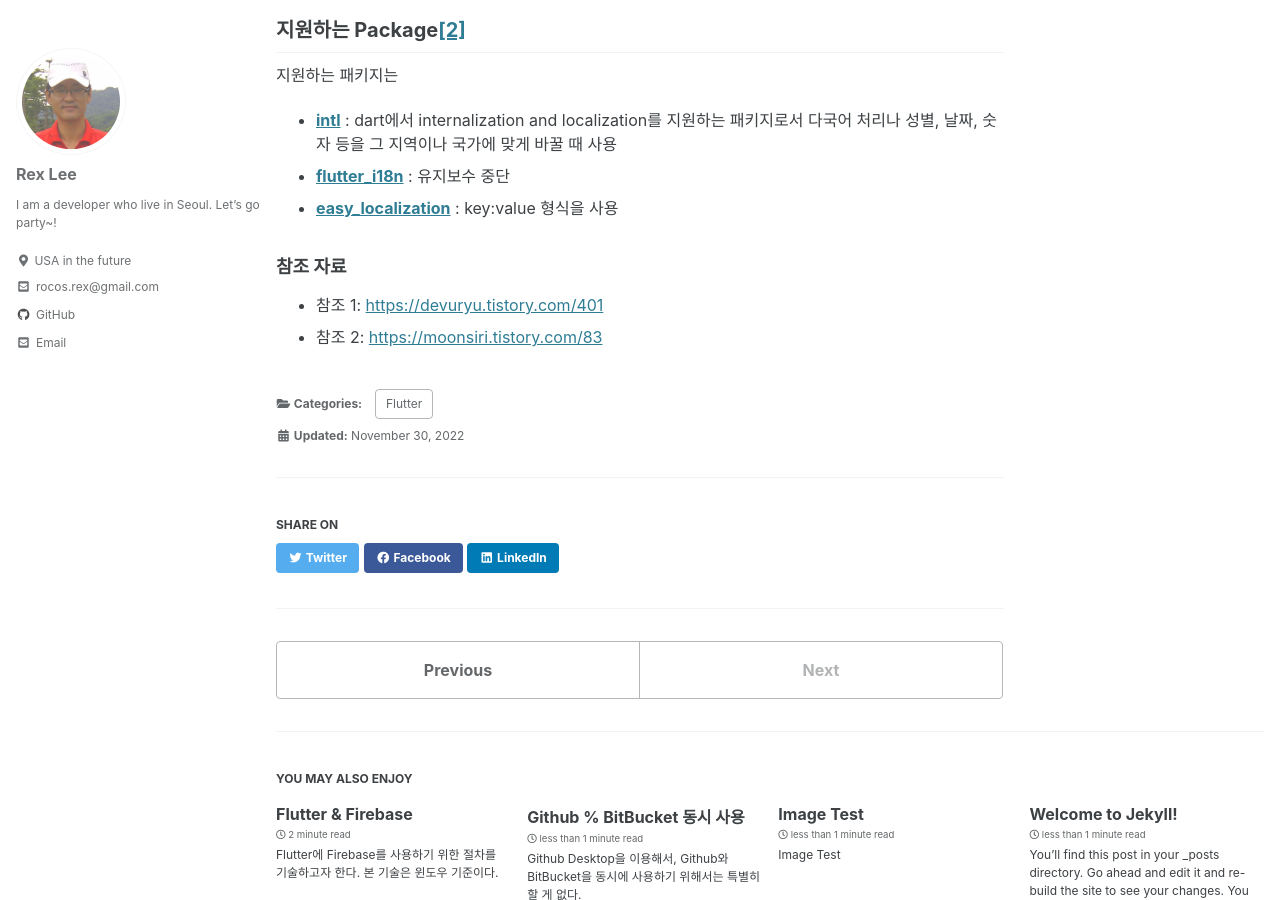
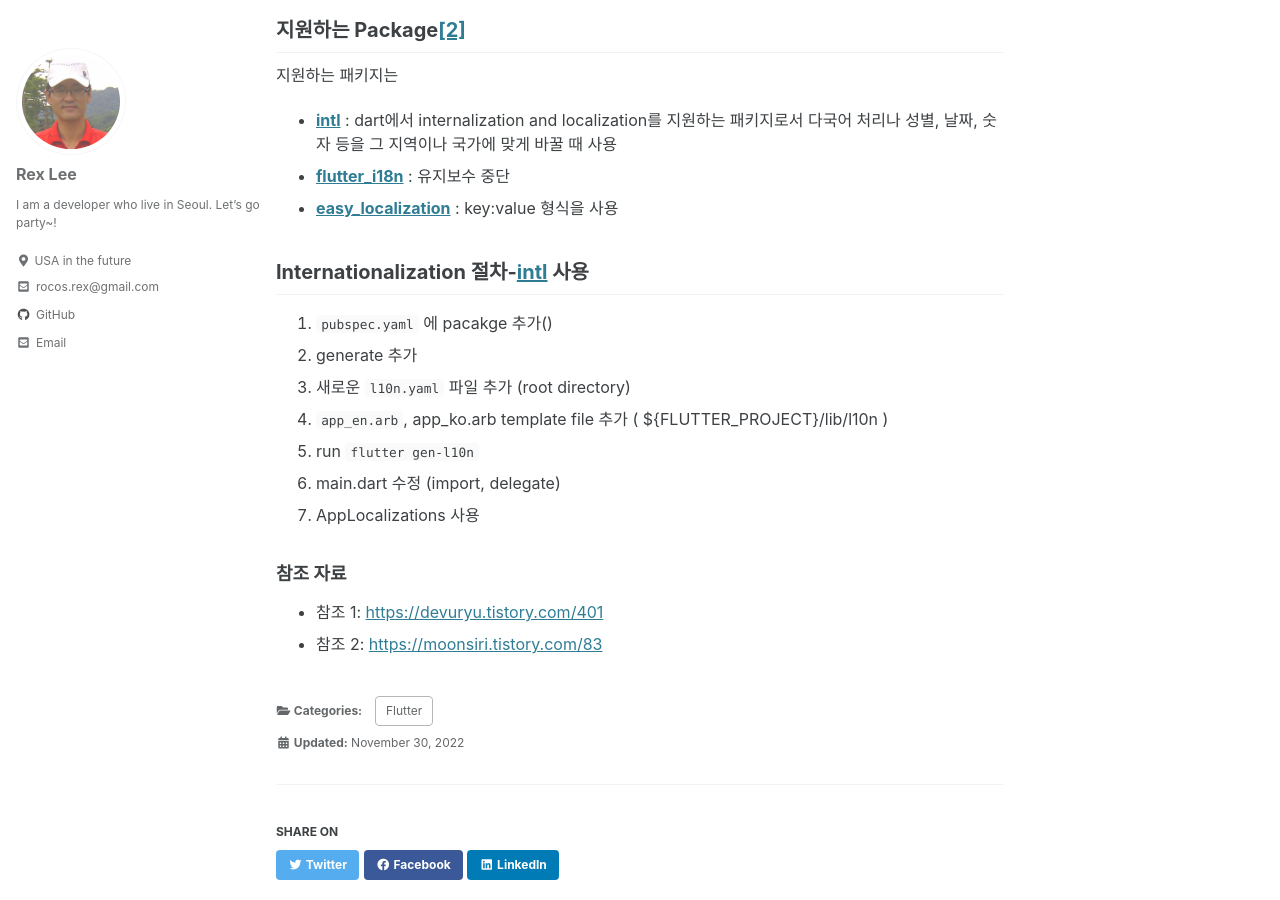
Before and after one commit to rocosrex/rocosrex.github.io, a Jekyll site: the page built from _posts/2022-11-30-internationalization.md, in a window 1280 px wide and 900 px high, scrolled down 842 px. Built offline with Jekyll 4.4.1, drawn with Linux system fonts in a browser that asks for light colours; cached includes are drawn as plain includes.

Commit message:
Update 2022-11-30-internationalization.md

```diff
--- a/_posts/2022-11-30-internationalization.md
+++ b/_posts/2022-11-30-internationalization.md
@@ -38,6 +38,22 @@ Just try it!: <https://moonsiri.tistory.com/>
 
 
 
+## Internationalization 절차-**[intl](https://pub.dev/packages/intl/versions/0.16.1)** 사용
+
+
+
+1. `pubspec.yaml` 에 pacakge 추가()
+2.  generate 추가
+3. 새로운 `l10n.yaml`  파일 추가 (root directory)
+4. `app_en.arb`, app_ko.arb template file 추가 ( ${FLUTTER_PROJECT}/lib/l10n )
+5. run `flutter gen-l10n`
+6. main.dart 수정 (import, delegate)
+7. AppLocalizations 사용
+
+
+
+
+
 
 
 ### 참조 자료
```
